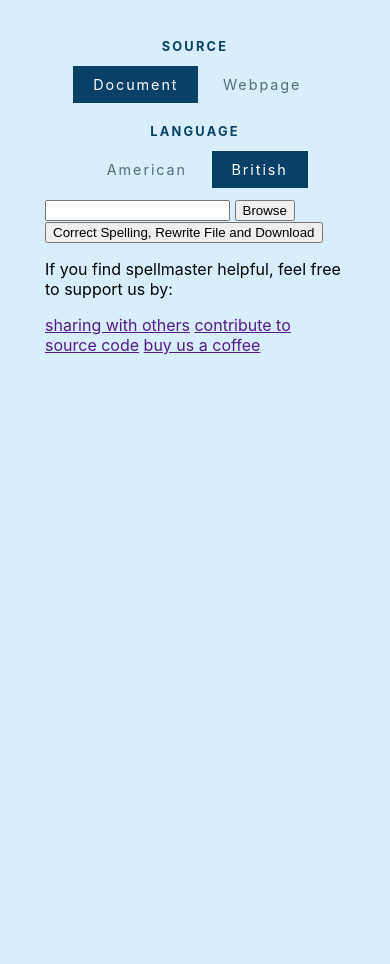
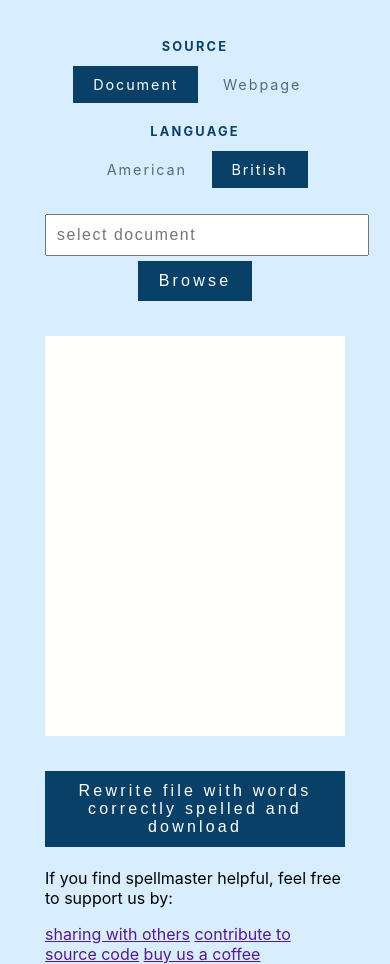
Before and after one commit to DIBO7/spellmaster, a Django app: page / in a window 390 px wide. Shown: the part 215-1179 px from the top of the page. Before the commit the page ends 570 px from the top, so only its background shows below. Run offline with Django 3.2, Linux system fonts and the light colour scheme.

Commit message:
css responsive dev in progress...80% complete

```diff
--- a/static/css/main.css
+++ b/static/css/main.css
@@ -55,3 +55,29 @@
 .span-choice{padding: 20px 15px 10px;}
 
 .key-aspect{padding: 10px 5px;}
+
+.window{}
+
+.window form{
+	display: flex;
+	flex-wrap: wrap;
+	justify-content: space-evenly;
+	margin: 15px 0 30px;
+}
+
+.window form input{
+	width: calc(100% - 180px);
+	padding: 10px;
+	min-width: 300px;
+	letter-spacing: .1rem;
+	font-size: .99rem;
+}
+
+#report-wrapper{
+	width: 100%;
+	background-color: var(--plain);
+	margin: 10px 0 30px;
+	color: var(--text);
+	height: 400px;
+	overflow: scroll;
+}
--- a/static/css/root.css
+++ b/static/css/root.css
@@ -25,8 +25,26 @@
   outline: none;
 }
 
+button{
+  background-color: var(--dark-primary);
+  color: var(--plain);
+  padding: 10px 20px;
+  cursor: pointer;
+  letter-spacing: .2rem;
+  font-size: 1rem;
+  margin: 5px 0;
+  border: 1px solid transparent;
+}
+
+button:hover{
+  background-color: transparent;
+  border: 1px solid var(--dark-primary);
+  color: var(--dark-primary);
+}
 
 
 /*all these would go into generic.css or so*/
 
 .point{cursor: pointer;}
+
+.centerer{text-align: center;}
--- a/templates/mainpage.html
+++ b/templates/mainpage.html
@@ -65,21 +65,21 @@
 
 			</div>
 
-			<section>
+			<section class="window">
 				<div class="inserter">
 					<form>
-						<input type="text" name="filesrc" />
+						<input type="text" name="filesrc" placeholder="select document" />
 						<button type="submit">Browse</button>
 					</form>
 				</div>
 
-				<div class="report-wrapper">
+				<div id="report-wrapper">
 					<!--All text coming/reporting back from the server goes in here-->
 
 				</div>
 
-				<div class="finale-action">
-					<button>Correct Spelling, Rewrite File and Download</button>
+				<div class="centerer">
+					<button>Rewrite file with words correctly spelled and download</button>
 				</div>
 
 			</section>
```
